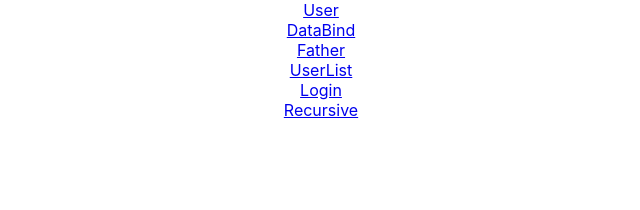
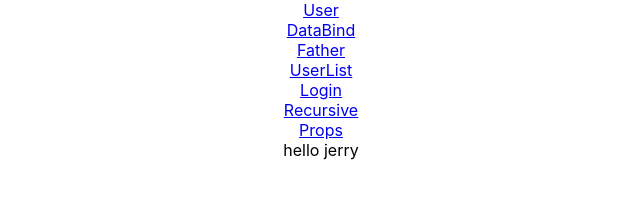
Before and after one commit to minatoyukina/react-demo, a React app: page / in a window 1280 px wide. Shown: the top 210 px of the page, without its empty margins (319-959 px from the left). Built offline with nearby package versions, Linux system fonts and the light colour scheme.

Commit message:
Add props

```diff
--- a/src/App.js
+++ b/src/App.js
@@ -1,6 +1,6 @@
 import React from 'react';
 import './App.css';
-import RouterView from "./router/RouterView";
+import RouterView from "./router";
 import {BrowserRouter} from "react-router-dom";
 
 function App() {
--- a/src/components/Home.js
+++ b/src/components/Home.js
@@ -1,4 +1,5 @@
 import React, {Component} from 'react'
+import Props from "./Props";
 
 export default class Home extends Component {
     constructor(props) {
@@ -15,6 +16,8 @@ export default class Home extends Component {
                 <a href={"/userlist"}><p>UserList</p></a>
                 <a href={"/login"}><p>Login</p></a>
                 <a href={"/recursive"}><p>Recursive</p></a>
+                <a href={"/props"}><p>Props</p></a>
+                <Props name='jerry'/>
             </div>
         )
     }
--- /dev/null
+++ b/src/components/Props.js
@@ -0,0 +1,21 @@
+import React, {Component} from 'react'
+
+export default class Props extends Component {
+    constructor(props) {
+        super(props);
+        this.state = {}
+    }
+
+
+    componentDidMount() {
+        console.log(this.props)
+    }
+
+    render() {
+        return (
+            <div {...this.props}>
+                hello&nbsp;{this.props.name}
+            </div>
+        )
+    }
+}
--- a/src/router/RouterView.js
+++ b/src/router/index.js
@@ -7,6 +7,7 @@ import Father from "../components/Father";
 import UserList from "../components/UserList";
 import Login from "../components/Login";
 import Recursive from "../components/Recursive";
+import Props from "../components/Props";
 
 const RouterView = () => (
     <div>
@@ -17,6 +18,7 @@ const RouterView = () => (
         <Route path="/userlist" exact component={UserList}/>
         <Route path="/login" exact component={Login}/>
         <Route path="/recursive" exact component={Recursive}/>
+        <Route path="/props" exact component={Props}/>
     </div>
 );
 export default RouterView
```
